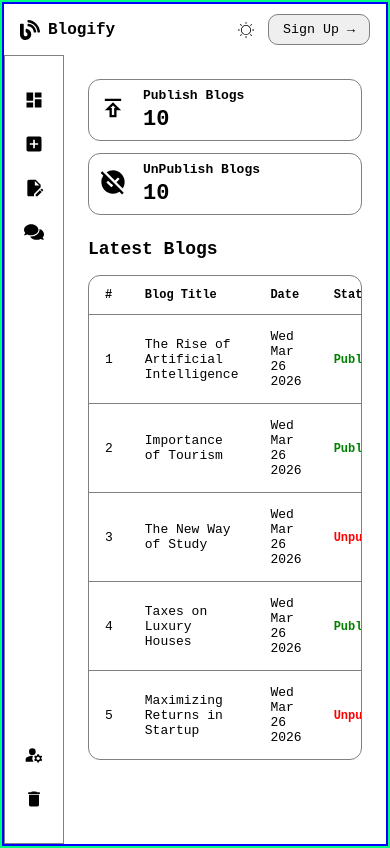
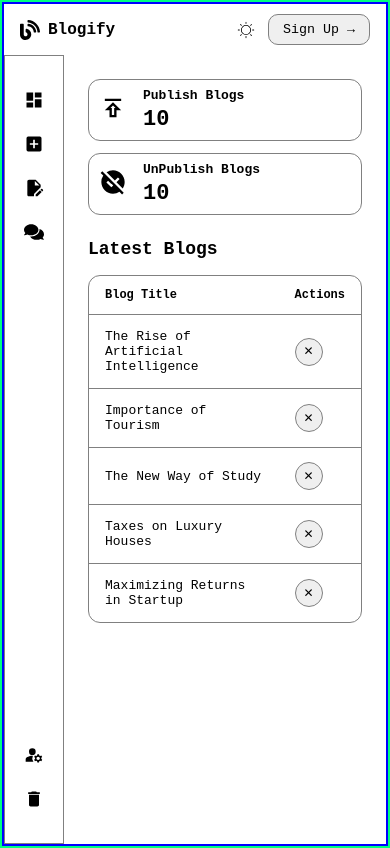
Before and after one commit to hammadgul-dev/blogify, a React app in the folder Frontend/: page /admin in a window 390 px wide. Built offline with nearby package versions, Linux system fonts and the light colour scheme; the HTML template or start-up script is replaced by a standard one.

Commit message:
fixing Dashboard component media query

```diff
--- a/Frontend/src/Admin/Pages Style/Dashboard.module.css
+++ b/Frontend/src/Admin/Pages Style/Dashboard.module.css
@@ -101,17 +101,24 @@
 .actions {
     display: flex;
     align-items: center;
-    gap: 8px;
+    justify-content: space-between;
+    gap: 12px;
+    width: 160px;
 }
 
 .delete-btn {
+    display: flex;
+    align-items: center;
+    justify-content: center;
+    width: 28px;
+    height: 28px;
     border-radius: 50%;
-    padding: 4px 8px;
+    padding: 0;
     font-size: 12px;
     border: 1px solid gray;
 }
 
-@media (max-width: 768px) {
+@media (max-width: 922px) {
     .stat-card {
         min-width: 160px;
         padding: 16px 20px;
@@ -123,6 +130,28 @@
 
     .stat-info p {
         font-size: 22px;
+    }
+
+    .table th:nth-child(1),
+    .table td:nth-child(1),
+    .table th:nth-child(3),
+    .table td:nth-child(3),
+    .table th:nth-child(4),
+    .table td:nth-child(4) {
+        display: none;
+    }
+
+    .table th:nth-child(2),
+    .table td:nth-child(2) {
+        width: 100%;
+    }
+
+    .actions {
+        width: auto;
+    }
+
+    .actions button:first-child {
+        display: none;
     }
 }
 
--- a/Frontend/src/Admin/Pages/Dashboard.jsx
+++ b/Frontend/src/Admin/Pages/Dashboard.jsx
@@ -54,9 +54,11 @@ function Dashboard() {
                                             {blog.status}
                                         </span>
                                     </td>
-                                    <td className={style["actions"]}>
-                                        <button>{blog.status === "Published" ? "Unpublish" : "Publish"}</button>
-                                        <button className={style["delete-btn"]}>✕</button>
+                                    <td>
+                                        <div className={style["actions"]}>
+                                            <button>{blog.status === "Published" ? "Unpublish" : "Publish"}</button>
+                                            <button className={style["delete-btn"]}>✕</button>
+                                        </div>
                                     </td>
                                 </tr>
                             ))}
```
